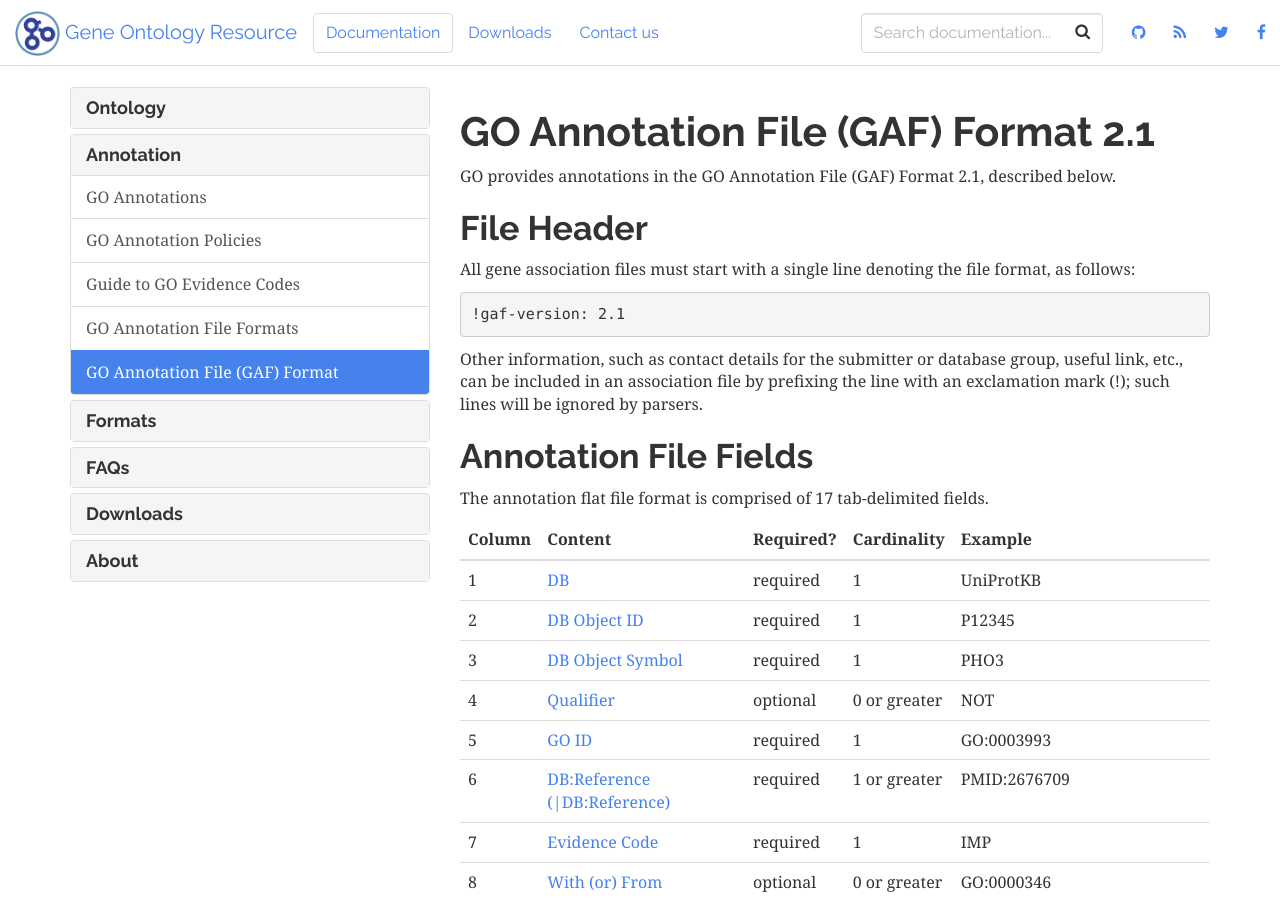
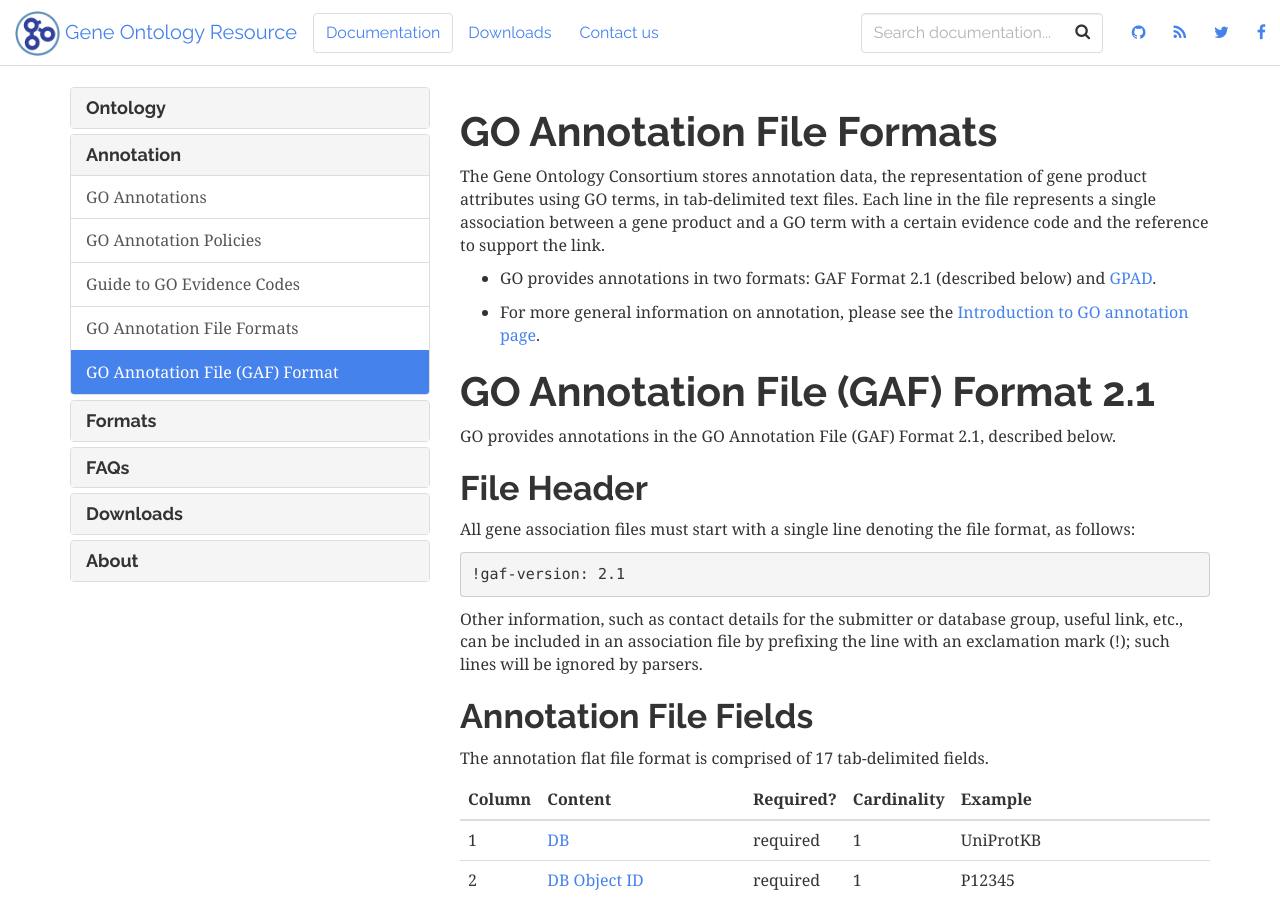
Before and after one commit to geneontology/geneontology.github.io, a Jekyll site: the page built from _docs/go-annotation-file-gaf-format-21.md, in a window 1280 px wide and 900 px high. Built offline with Jekyll 4.4.1, drawn with Linux system fonts in a browser that asks for light colours; nearby versions of some CDN libraries.

Commit message:
Update go-annotation-file-gaf-format-21.md

```diff
--- a/_docs/go-annotation-file-gaf-format-21.md
+++ b/_docs/go-annotation-file-gaf-format-21.md
@@ -5,6 +5,14 @@ permalink: /docs/go-annotation-file-gaf-format-21/
 
 <!--Column 12 needs rewriting. Currently refers to "DB Object Symbol (column 2)"; should either be DB object ID or column 3.  Column 8 is too long.
 Suggestion: can we use "optional" instead of "not mandatory"?-->
+
+# GO Annotation File Formats
+The Gene Ontology Consortium stores annotation data, the representation of gene product attributes using GO terms, in tab-delimited text files. Each line in the file represents a single association between a gene product and a GO term with a certain evidence code and the reference to support the link.
+
++ GO provides annotations in two formats: GAF Format 2.1 (described below) and [GPAD](/docs/gene-product-association-data-gpad-format/).
+
++ For more general information on annotation, please see the [Introduction to GO annotation page](/docs/go-annotations/).
+
 
 # GO Annotation File (GAF) Format 2.1
 GO provides annotations in the GO Annotation File (GAF) Format 2.1, described below.
```
